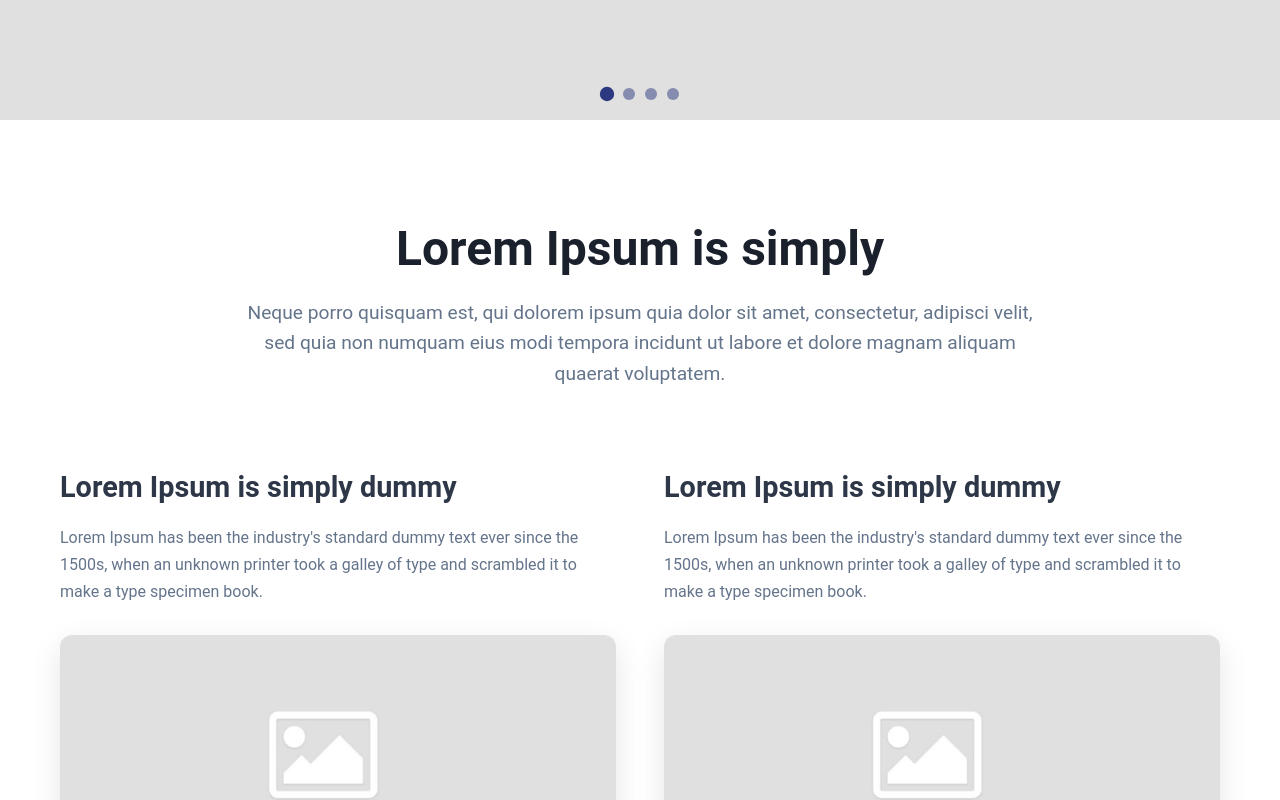
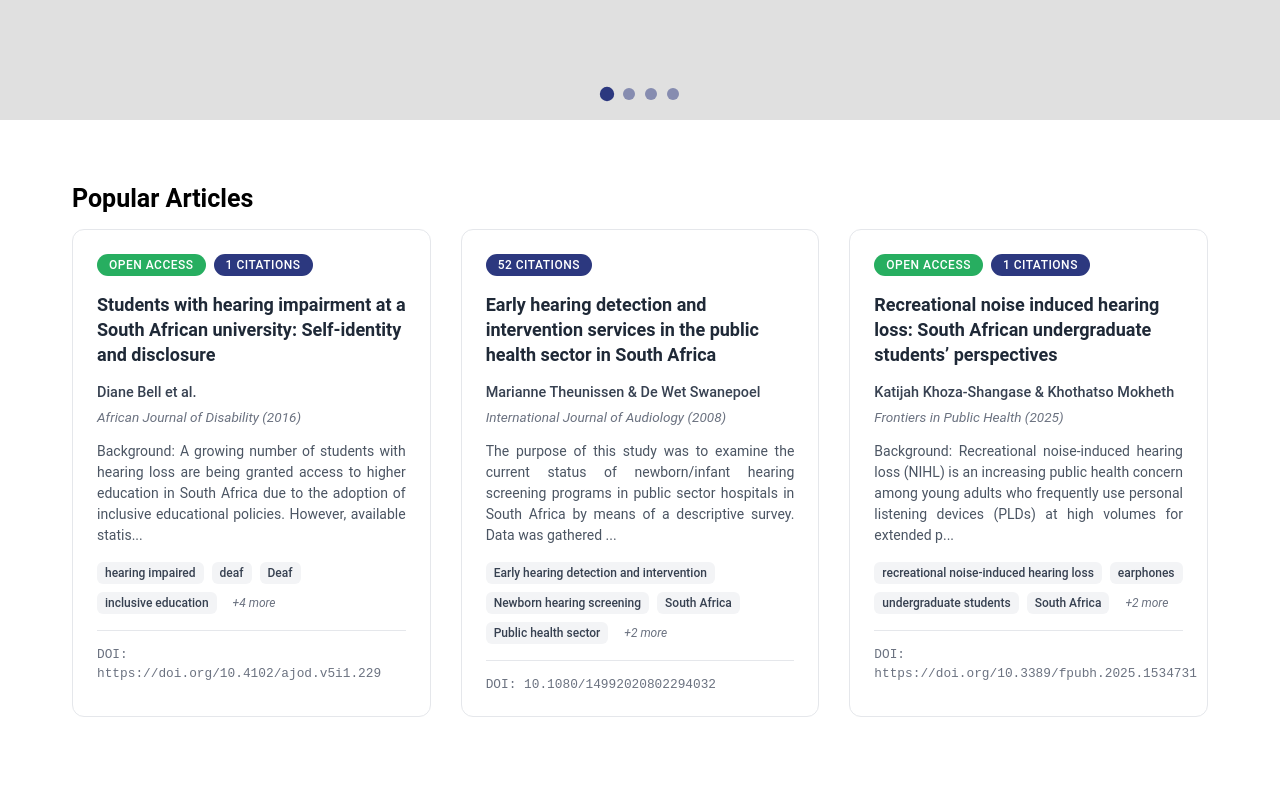
Before and after one commit to zmhs03/audiology-website, a React (Create React App) app: page /audiology-website/Awareness in a window 1280 px wide. Shown: the part 560-1360 px from the top of the page. Built offline with nearby package versions, Linux system fonts and the light colour scheme.

Commit message:
Featured and popular articles rendered

```diff
--- a/src/Components/ArticleCard.jsx
+++ b/src/Components/ArticleCard.jsx
@@ -45,7 +45,7 @@ const ArticleCard = ({ article }) => {
 						<span className="badge-open-access">Open Access </span>
 					)}
 					{article.citations > 0 && (
-						<span className="badge citations">
+						<span className="badge-citations">
 							{article.citations} citations
 						</span>
 					)}
@@ -93,20 +93,4 @@ const ArticleCard = ({ article }) => {
 	);
 };
 
-const ArticleCards = () => {
-	return (
-		<div className="articles-container">
-			<h2>Research Articles</h2>
-			<div className="articles-grid">
-				{articlesData.map((article) => (
-					<ArticleCard
-						key={article.id}
-						article={article}
-					/>
-				))}
-			</div>
-		</div>
-	);
-};
-
-export default ArticleCards;
+export default ArticleCard;
--- a/src/Pages/Awareness.jsx
+++ b/src/Pages/Awareness.jsx
@@ -1,14 +1,21 @@
-import React, { useState } from "react";
+import { useState, useEffect } from "react";
+
 import { FaChevronLeft } from "react-icons/fa";
 import { FaChevronRight } from "react-icons/fa";
-// import ArticleCard from "../Components/ArticleCard";
-// import { articlesData as articles } from "../Data/articles";
+import ArticleCard from "../Components/ArticleCard";
+import { articlesData } from "../Data/articles";
 import ear from "../Assets/images/ear.jpg";
 import placeholder from "../Assets/images/placeholder.jpg";
 import "../Styles/awareness.css";
 
 function Awareness() {
+	const [featured, setFeatured] = useState([]);
 	const [currentSlide, setCurrentSlide] = useState(0);
+
+	useEffect(() => {
+		const shuffled = [...articlesData].sort(() => 0.5 - Math.random());
+		setFeatured(shuffled.slice(0, 3));
+	}, []);
 
 	// Gallery slides data - changed to use images instead of text content
 	const slides = [
@@ -51,7 +58,10 @@ function Awareness() {
 					style={{ transform: `translateX(-${currentSlide * 100}%)` }}
 				>
 					{slides.map((slide) => (
-						<div key={slide.id} className="slide">
+						<div
+							key={slide.id}
+							className="slide"
+						>
 							<div className="slide-content">
 								<img
 									src={slide.image}
@@ -64,7 +74,10 @@ function Awareness() {
 				</div>
 
 				{/* Navigation Arrows */}
-				<button onClick={prevSlide} className="slider-nav slider-nav-left">
+				<button
+					onClick={prevSlide}
+					className="slider-nav slider-nav-left"
+				>
 					<FaChevronLeft className="nav-icon" />
 				</button>
 
@@ -90,7 +103,17 @@ function Awareness() {
 			</section>
 
 			{/* Popular Articles Section */}
-
+			<section id="popular-articles">
+				<h2 className="section-heading">Popular Articles</h2>
+				<div className="popular-articles-grid">
+					{featured.map((article) => (
+						<ArticleCard
+							key={article.id}
+							article={article}
+						/>
+					))}
+				</div>
+			</section>
 			{/* Main Content Section */}
 			<section className="main-content-section">
 				<div className="container">
--- a/src/Pages/Home.jsx
+++ b/src/Pages/Home.jsx
@@ -1,8 +1,18 @@
+import { useState, useEffect } from "react";
 import "../Styles/home.css";
 import placeholder from "../Assets/images/placeholder.jpg";
 import hero from "../Assets/images/hero.jpg";
+import ArticleCard from "../Components/ArticleCard";
+import { articlesData } from "../Data/articles";
 
 function Home() {
+	const [featured, setFeatured] = useState([]);
+
+	useEffect(() => {
+		const shuffled = [...articlesData].sort(() => 0.5 - Math.random());
+		setFeatured(shuffled.slice(0, 3));
+	}, []);
+
 	return (
 		<div className="home-container">
 			{/* Hero Section */}
@@ -54,6 +64,17 @@ function Home() {
 					</div>
 				</div>
 			</section>
+			<section id="featured-articles">
+				<h2 className="section-heading">Featured Articles</h2>
+				<div className="featured-articles-grid">
+					{featured.map((article) => (
+						<ArticleCard
+							key={article.id}
+							article={article}
+						/>
+					))}
+				</div>
+			</section>
 		</div>
 	);
 }
--- a/src/Pages/Resources.jsx
+++ b/src/Pages/Resources.jsx
@@ -1,8 +1,18 @@
 import ArticleCard from "../Components/ArticleCard";
+import { articlesData } from "../Data/articles";
+
 function Resources() {
 	return (
-		<div>
-			<ArticleCard />
+		<div className="articles-container">
+			<h2>Research Articles</h2>
+			<div className="articles-grid">
+				{articlesData.map((article) => (
+					<ArticleCard
+						key={article.id}
+						article={article}
+					/>
+				))}
+			</div>
 		</div>
 	);
 }
--- a/src/Styles/articles.css
+++ b/src/Styles/articles.css
@@ -0,0 +1,226 @@
+/* Article List Container */
+.article-list-container {
+	max-width: 64rem;
+	margin: 0 auto;
+	padding: 1.5rem;
+}
+
+.article-list-title {
+	font-size: 1.5rem;
+	font-weight: bold;
+	margin: 0 0 1.5rem 0;
+	text-align: center;
+	color: #1f2937;
+}
+
+.article-list {
+	display: flex;
+	flex-direction: column;
+	gap: 1rem;
+}
+
+/* Updated Article Card Styles */
+.article-card {
+	border: 1px solid #e5e7eb;
+	padding: 1.5rem;
+	border-radius: 0.75rem;
+	cursor: pointer;
+	transition: all 0.3s ease;
+	background: white;
+	position: relative;
+	overflow: hidden;
+}
+
+.article-card:hover {
+	box-shadow: 0 10px 15px -3px rgba(0, 0, 0, 0.1),
+		0 4px 6px -2px rgba(0, 0, 0, 0.05);
+	transform: translateY(-2px);
+	border-color: #00c5cd;
+}
+
+.article-card:focus {
+	outline: none;
+	border-color: #00c5cd;
+	box-shadow: 0 0 0 3px rgba(59, 130, 246, 0.1);
+}
+
+/* Article header with badges */
+.article-header {
+	margin-bottom: 1rem;
+}
+
+.article-badges {
+	display: flex;
+	gap: 0.5rem;
+	margin-bottom: 1rem;
+	flex-wrap: wrap;
+}
+
+.badge-open-access {
+	background-color: #27ae60;
+	color: white;
+	padding: 0.25rem 0.75rem;
+	border-radius: 20px;
+	font-size: 0.75rem;
+	font-weight: 500;
+	text-transform: uppercase;
+	letter-spacing: 0.5px;
+}
+
+.badge-citations {
+	background-color: #2c387f;
+	color: white;
+	padding: 0.25rem 0.75rem;
+	border-radius: 20px;
+	font-size: 0.75rem;
+	font-weight: 500;
+	text-transform: uppercase;
+	letter-spacing: 0.5px;
+}
+
+/* Article Title */
+.article-title {
+	font-weight: bold;
+	font-size: 1.125rem;
+	margin: 0 0 1rem 0;
+	color: #1f2937;
+	line-height: 1.4;
+
+	overflow: hidden;
+}
+
+/* Article Meta Section */
+.article-meta {
+	margin-bottom: 1rem;
+}
+
+/* Authors */
+.article-authors {
+	color: #374151;
+	font-size: 0.9rem;
+	margin: 0 0 0.5rem 0;
+	font-weight: 500;
+}
+
+/* Journal and Year */
+.article-journal {
+	color: #6b7280;
+	font-size: 0.85rem;
+	margin: 0 0 0.5rem 0;
+	font-style: italic;
+}
+
+/* Abstract */
+.article-abstract {
+	color: #4b5563;
+	font-size: 0.875rem;
+	margin: 0 0 1rem 0;
+	line-height: 1.5;
+	text-align: justify;
+}
+
+/* Keywords section */
+.article-keywords {
+	display: flex;
+	flex-wrap: wrap;
+	gap: 0.5rem;
+	margin: 1rem 0;
+}
+
+.keyword-tag {
+	background-color: #f3f4f6;
+	color: #374151;
+	padding: 0.25rem 0.5rem;
+	border-radius: 6px;
+	font-size: 0.75rem;
+	font-weight: 500;
+	transition: background-color 0.2s ease;
+}
+
+.keyword-tag:hover {
+	background-color: #e5e7eb;
+}
+
+.keyword-more {
+	color: #6b7280;
+	font-size: 0.75rem;
+	font-style: italic;
+	padding: 0.25rem 0.5rem;
+}
+
+/* Article Footer */
+.article-footer {
+	border-top: 1px solid #e5e7eb;
+	padding-top: 0.75rem;
+	margin-top: 1rem;
+}
+
+/* Metadata */
+.article-metadata {
+	font-size: 0.75rem;
+	color: #6b7280;
+	display: flex;
+	justify-content: space-between;
+	align-items: center;
+	flex-wrap: wrap;
+	gap: 0.5rem;
+}
+
+.article-year {
+	font-weight: 500;
+}
+
+.article-doi {
+	font-size: 0.8rem;
+	color: #6b7280;
+	font-family: "Courier New", monospace;
+}
+
+.articles-grid {
+	display: grid;
+	grid-template-columns: repeat(auto-fit, minmax(350px, 1fr));
+	gap: 1.5rem;
+}
+
+.articles-container {
+	max-width: 1200px;
+	margin: 0 auto;
+	padding: 2rem;
+}
+
+.articles-container h2 {
+	text-align: center;
+	margin-bottom: 2rem;
+	font-size: 2rem;
+	color: #333;
+}
+
+/* Responsive Design */
+@media (max-width: 768px) {
+	/* .article-list-container,
+	.articles-container {
+		padding: 1rem;
+	} */
+
+	.article-card {
+		padding: 1rem;
+	}
+
+	.article-title {
+		font-size: 1rem;
+	}
+
+	.article-badges {
+		flex-direction: column;
+		align-items: flex-start;
+	}
+
+	.article-metadata {
+		flex-direction: column;
+		align-items: flex-start;
+	}
+
+	.article-year {
+		margin-left: 0;
+	}
+}
--- a/src/Styles/awareness.css
+++ b/src/Styles/awareness.css
@@ -123,23 +123,25 @@
 	margin-bottom: 50px;
 	text-align: left;
 }
+#popular-articles {
+	max-width: 1200px;
+	margin: 0 auto;
+	padding: 2rem;
+	height: 100vh;
+}
 
-.articles-grid {
+#popular-articles h2 {
+	text-align: left;
+	margin-bottom: 1rem;
+	margin-top: 2rem;
+	font-size: 25px;
+	color: #000;
+}
+.popular-articles-grid {
 	display: grid;
 	grid-template-columns: repeat(auto-fit, minmax(320px, 1fr));
 	gap: 30px;
 	margin-bottom: 50px;
-}
-
-.no-articles {
-	text-align: center;
-	padding: 60px 0;
-}
-
-.no-articles p {
-	font-size: 1.2rem;
-	color: #64748b;
-	font-style: italic;
 }
 
 /* Pagination Dots */
--- a/src/Styles/home.css
+++ b/src/Styles/home.css
@@ -135,7 +135,24 @@
 	height: 100%;
 	object-fit: cover;
 }
+#featured-articles {
+	max-width: 1200px;
+	margin: 0 auto;
+	padding: 2rem;
+	height: 100vh;
+}
 
+#featured-articles h2 {
+	text-align: center;
+	margin-bottom: 2rem;
+	font-size: 2rem;
+	color: #333;
+}
+.featured-articles-grid {
+	display: grid;
+	grid-template-columns: repeat(auto-fit, minmax(350px, 1fr));
+	gap: 1.5rem;
+}
 /* ===== RESPONSIVE BREAKPOINTS ===== */
 
 /* Mobile phones - 480px and below */
```
Also changed, not shown: src/Data/articles.js (+4 -4 lines).
